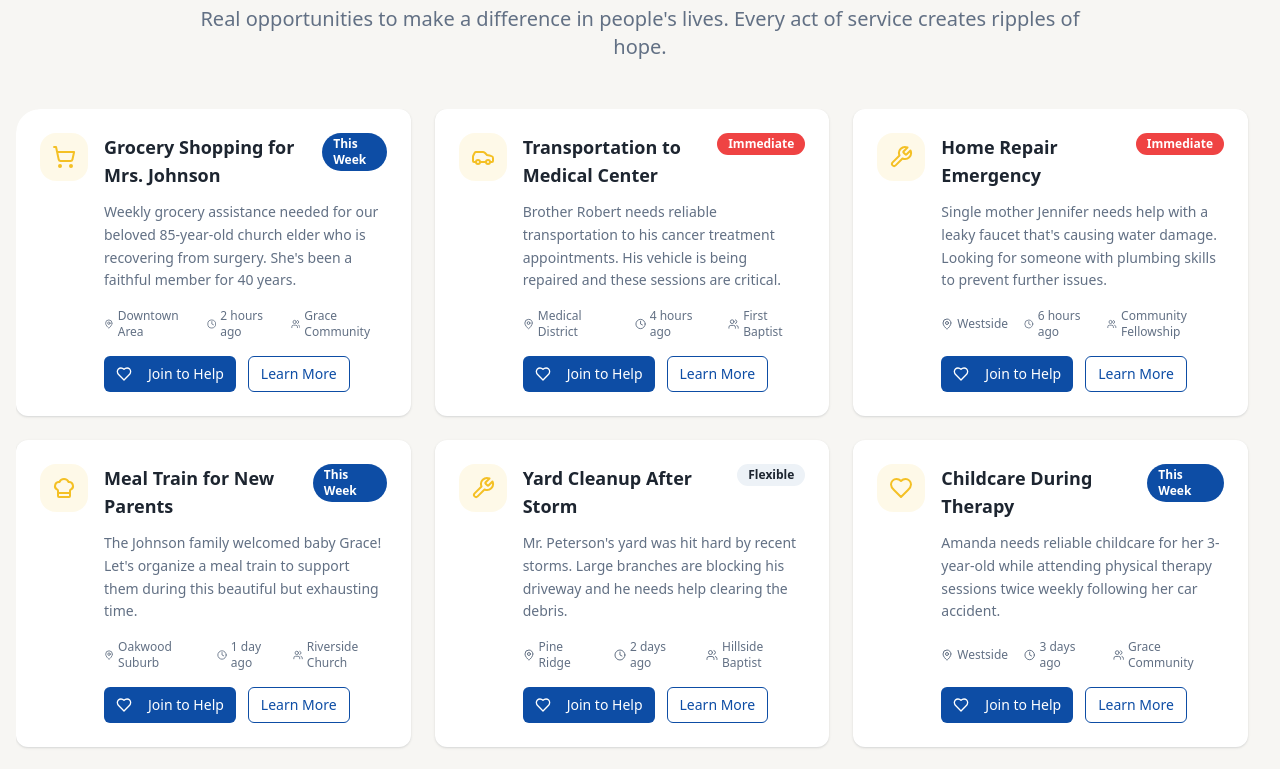
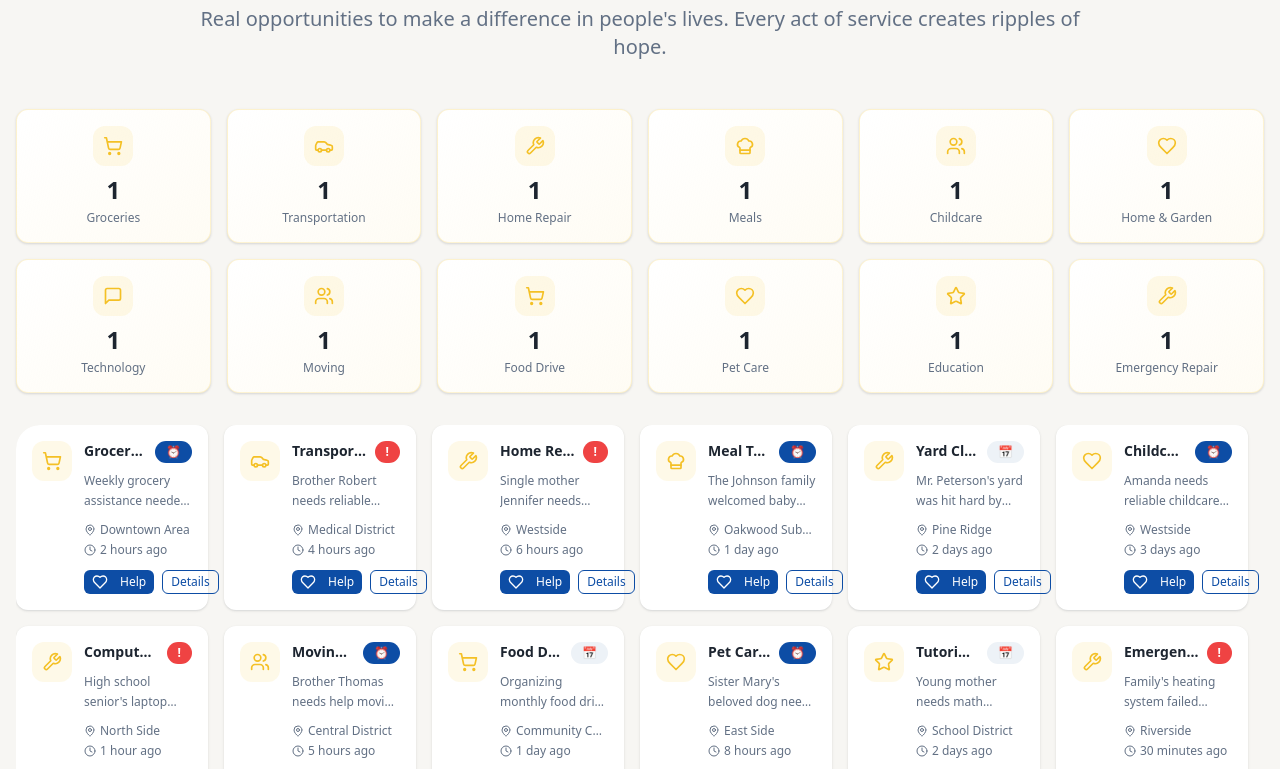
Before and after one commit to CYPKNFT/church-connect, a React (Vite) app: page /community in a window 1280 px wide. Shown: the part 860-1629 px from the top of the page. Built offline with nearby package versions, Linux system fonts and the light colour scheme.

Commit message:
Add more categories and refine community page

```diff
--- a/src/pages/Community.tsx
+++ b/src/pages/Community.tsx
@@ -618,48 +618,80 @@ export default function Community() {
               </p>
             </div>
 
-            <div className="max-h-[800px] overflow-y-auto overflow-x-hidden rounded-2xl scrollbar-smooth">
-              <div className="grid md:grid-cols-3 gap-6 pr-4">
-                {filteredNeeds.map((need) => {
+            {/* Dashboard Stats */}
+            <div className="grid grid-cols-2 md:grid-cols-4 lg:grid-cols-6 gap-4 mb-8">
+              {categories.slice(1).map((category) => {
+                const categoryCount = communityNeeds.filter(need => need.category === category).length;
+                const getCategoryIcon = (cat: string) => {
+                  switch (cat) {
+                    case "Transportation": return Car;
+                    case "Groceries": return ShoppingCart;
+                    case "Home Repair": return Wrench;
+                    case "Meals": return ChefHat;
+                    case "Childcare": return Users;
+                    case "Technology": return MessageSquare;
+                    case "Moving": return Users;
+                    case "Food Drive": return ShoppingCart;
+                    case "Pet Care": return Heart;
+                    case "Education": return Star;
+                    case "Emergency Repair": return Wrench;
+                    default: return Heart;
+                  }
+                };
+                const CategoryIcon = getCategoryIcon(category);
+
+                return (
+                  <Card key={category} className="border border-accent/20 bg-gradient-to-br from-card to-accent/5 hover:shadow-accent transition-all group cursor-pointer" onClick={() => setSelectedCategory(category)}>
+                    <CardContent className="p-4 text-center">
+                      <div className="w-10 h-10 bg-accent/10 rounded-lg flex items-center justify-center mx-auto mb-2 group-hover:bg-accent/20 transition-colors">
+                        <CategoryIcon className="w-5 h-5 text-accent" />
+                      </div>
+                      <div className="text-2xl font-bold text-foreground mb-1">{categoryCount}</div>
+                      <div className="text-xs text-muted-foreground font-medium">{category}</div>
+                    </CardContent>
+                  </Card>
+                );
+              })}
+            </div>
+
+            <div className="max-h-[600px] overflow-y-auto overflow-x-hidden rounded-2xl scrollbar-smooth">
+              <div className="grid md:grid-cols-4 lg:grid-cols-6 gap-4 pr-4">
+                {filteredNeeds.slice(0, 12).map((need) => {
                   const IconComponent = need.icon;
                   return (
                     <Card key={need.id} className="border-0 shadow-card hover:shadow-accent hover-lift bg-card backdrop-blur-sm group">
-                      <CardContent className="p-6">
-                        <div className="flex items-start gap-4">
-                          <div className="w-12 h-12 bg-accent/10 rounded-xl flex items-center justify-center group-hover:bg-accent/20 transition-colors flex-shrink-0">
-                            <IconComponent className="w-6 h-6 text-accent" />
+                      <CardContent className="p-4">
+                        <div className="flex items-start gap-3">
+                          <div className="w-10 h-10 bg-accent/10 rounded-lg flex items-center justify-center group-hover:bg-accent/20 transition-colors flex-shrink-0">
+                            <IconComponent className="w-5 h-5 text-accent" />
                           </div>
-                          <div className="flex-1">
-                            <div className="flex items-start justify-between mb-3">
-                              <h3 className="text-lg font-bold text-foreground">{need.title}</h3>
-                              <Badge variant={getUrgencyColor(need.urgency) as any} className="text-xs">
-                                {need.urgency}
+                          <div className="flex-1 min-w-0">
+                            <div className="flex items-start justify-between mb-2">
+                              <h3 className="text-sm font-bold text-foreground truncate">{need.title}</h3>
+                              <Badge variant={getUrgencyColor(need.urgency) as any} className="text-xs ml-2 flex-shrink-0">
+                                {need.urgency === "Immediate" ? "!" : need.urgency === "This Week" ? "⏰" : "📅"}
                               </Badge>
                             </div>
-                            <p className="text-muted-foreground mb-4 text-sm leading-relaxed">{need.description}</p>
-                            <div className="flex items-center gap-4 text-xs text-muted-foreground mb-4">
-                              <div className="flex items-center gap-1">
-                                <MapPin className="w-3 h-3" />
-                                {need.location}
+                            <p className="text-muted-foreground mb-3 text-xs leading-relaxed line-clamp-2">{need.description}</p>
+                            <div className="space-y-1 text-xs text-muted-foreground mb-3">
+                              <div className="flex items-center gap-1 truncate">
+                                <MapPin className="w-3 h-3 flex-shrink-0" />
+                                <span className="truncate">{need.location}</span>
                               </div>
-                              <div className="flex items-center gap-1">
-                                <Clock className="w-3 h-3" />
-                                {need.timePosted}
-                              </div>
-                              <div className="flex items-center gap-1">
-                                <Users className="w-3 h-3" />
-                                {need.church}
+                              <div className="flex items-center gap-1 truncate">
+                                <Clock className="w-3 h-3 flex-shrink-0" />
+                                <span className="truncate">{need.timePosted}</span>
                               </div>
                             </div>
-                            <div className="flex gap-3">
-                              <Button size="sm" className="bg-primary hover:bg-primary-hover text-white" asChild>
+                            <div className="flex gap-2">
+                              <Button size="sm" className="bg-primary hover:bg-primary-hover text-white text-xs px-2 py-1 h-6" asChild>
                                 <Link to="/register">
-                                  <Heart className="w-4 h-4 mr-2" />
-                                  Join to Help
+                                  <Heart className="w-3 h-3 mr-1" />
+                                  Help
                                 </Link>
                               </Button>
-                              <Button variant="outline" size="sm">
-                                Learn More
+                              <Button variant="outline" size="sm" className="text-xs px-2 py-1 h-6">
+                                Details
                               </Button>
                             </div>
                           </div>
@@ -669,6 +701,15 @@ export default function Community() {
                   );
                 })}
               </div>
+              {filteredNeeds.length > 12 && (
+                <div className="text-center mt-6">
+                  <Button variant="outline" className="mx-auto" asChild>
+                    <Link to="/browse">
+                      View All {filteredNeeds.length} Needs
+                    </Link>
+                  </Button>
+                </div>
+              )}
             </div>
           </TabsContent>
 
--- a/src/pages/Landing.tsx
+++ b/src/pages/Landing.tsx
@@ -176,6 +176,48 @@ export default function Landing() {
               <CardContent>
                 <p className="text-muted-foreground text-lg leading-relaxed">
                   Provide spiritual support, prayer, and encouragement during difficult times.
+                </p>
+              </CardContent>
+            </Card>
+
+            <Card className="border-0 shadow-card hover:shadow-accent hover-lift bg-card group">
+              <CardHeader className="pb-4">
+                <div className="w-16 h-16 bg-accent/10 rounded-2xl flex items-center justify-center mx-auto mb-6 group-hover:bg-accent/20 transition-colors">
+                  <MessageSquare className="w-8 h-8 text-accent" />
+                </div>
+                <CardTitle className="text-xl font-bold text-foreground">Technology Support</CardTitle>
+              </CardHeader>
+              <CardContent>
+                <p className="text-muted-foreground text-lg leading-relaxed">
+                  Help with computer repairs, tech setup, and digital literacy for seniors and families.
+                </p>
+              </CardContent>
+            </Card>
+
+            <Card className="border-0 shadow-card hover:shadow-accent hover-lift bg-card group">
+              <CardHeader className="pb-4">
+                <div className="w-16 h-16 bg-accent/10 rounded-2xl flex items-center justify-center mx-auto mb-6 group-hover:bg-accent/20 transition-colors">
+                  <Users className="w-8 h-8 text-accent" />
+                </div>
+                <CardTitle className="text-xl font-bold text-foreground">Moving & Logistics</CardTitle>
+              </CardHeader>
+              <CardContent>
+                <p className="text-muted-foreground text-lg leading-relaxed">
+                  Assist with moving, heavy lifting, and organizational support for life transitions.
+                </p>
+              </CardContent>
+            </Card>
+
+            <Card className="border-0 shadow-card hover:shadow-accent hover-lift bg-card group">
+              <CardHeader className="pb-4">
+                <div className="w-16 h-16 bg-accent/10 rounded-2xl flex items-center justify-center mx-auto mb-6 group-hover:bg-accent/20 transition-colors">
+                  <BookOpen className="w-8 h-8 text-accent" />
+                </div>
+                <CardTitle className="text-xl font-bold text-foreground">Education & Tutoring</CardTitle>
+              </CardHeader>
+              <CardContent>
+                <p className="text-muted-foreground text-lg leading-relaxed">
+                  Provide academic support, tutoring, and educational resources for students of all ages.
                 </p>
               </CardContent>
             </Card>
```
